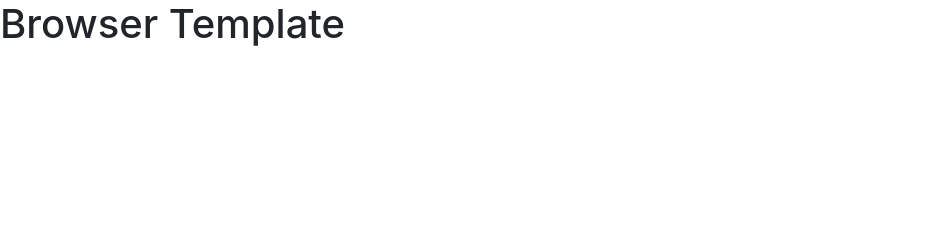
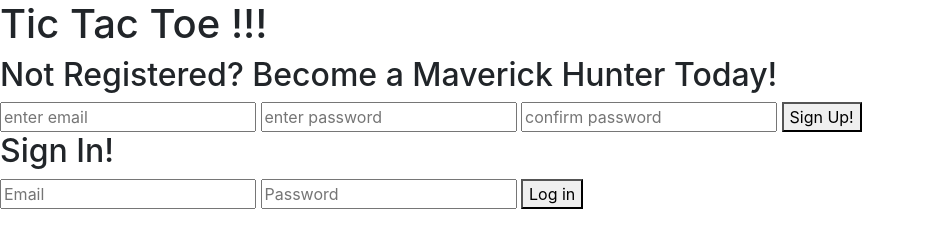
Before and after one commit to deryj13/tic-tac-toe-client, a website built with webpack: page index.html in a window 1280 px wide. Shown: the whole page, without its empty margins (0-925 px from the left). Built offline with nearby package versions, Linux system fonts and the light colour scheme.

Commit message:
Create Repo & Create Sign In/Up forms in html
Created tic-tac-toe repository and initiated the authentication
portion of the project.  I wanted to deploy, before I got to ahead
of myself.

```diff
--- a/index.html
+++ b/index.html
@@ -1,7 +1,7 @@
 <!DOCTYPE html>
 <html>
     <head>
-      <title>Example</title>
+      <title>Tic-Tac-Toe</title>
       <meta name="viewport" content="width=device-width, initial-scale=1">
 
       <!-- Do not add `link` tags-->
@@ -12,6 +12,25 @@
       <script src="public/application.js" type="text/javascript" charset="utf-8" defer></script>
     </head>
     <body>
-      <h1>Browser Template</h1>
+      <h1>Tic Tac Toe !!!</h1>
+
+      <div>
+
+        <form class="sign-up">
+          <h2>Not Registered? Become a Maverick Hunter Today!</h2>
+          <input type="email" name="credentials[email]" placeholder="enter email">
+          <input type="password" name="credentials[password]" placeholder="enter password">
+          <input type="password" name="credentials[password_confirmation]" placeholder="confirm password">
+          <button type="submit">Sign Up!</button>
+        </form>
+
+        <form class="sign-in">
+          <h2>Sign In!</h2>
+          <input type="email" name="credentials[email]" placeholder="Email">
+          <input type="password" name="credentials[password]" placeholder="Password">
+          <button type="submit">Log in</button>
+        </form>
+
+      </div>
     </body>
 </html>
```
Also changed, not shown: 1 other file.
